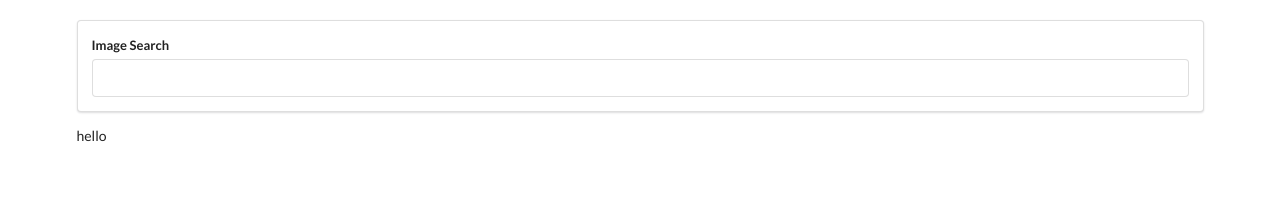
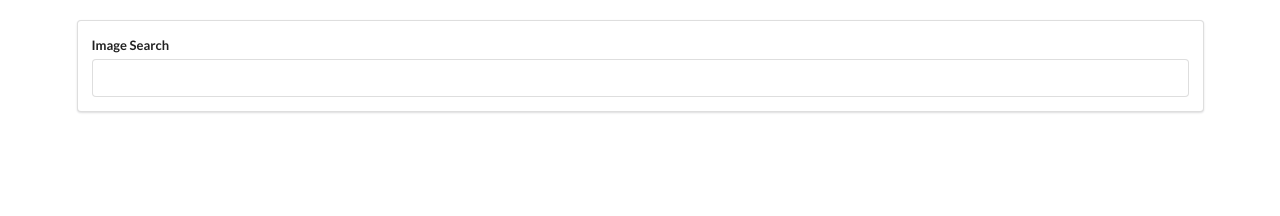
Before and after one commit to antdevelopment1/fundamentals, a React (Create React App) app in the folder class_based_compponents/pic/: page / in a window 1280 px wide. Shown: the top 216 px of the page. Built offline with nearby package versions, Linux system fonts and the light colour scheme.

Commit message:
Adds css styles for images and pulls out logic from image list and moves it to image card

```diff
--- /dev/null
+++ b/class_based_compponents/pic/src/components/ImageCard.js
@@ -0,0 +1,16 @@
+import React from 'react';
+
+class ImageCard extends React.Component {
+    render() {
+        return (
+            <div>
+                <img
+                    alt={this.props.image.description}
+                    src={this.props.image.urls.regular}
+                />
+            </div>
+        )
+    }
+}
+
+export default ImageCard;
--- /dev/null
+++ b/class_based_compponents/pic/src/components/ImageList.css
@@ -0,0 +1,13 @@
+.image-list {
+    display: grid;
+    grid-template-columns: repeat(auto-fill, minmax(250px, 1fr));
+    grid-gap: 10px;
+    grid-auto-rows: 150px;
+    /* outline: 1px solid red; */
+}
+
+.image-list img {
+    width: 250px;
+    grid-row-end: span 2;
+    /* height: 250px; */
+}
--- a/class_based_compponents/pic/src/components/ImageList.js
+++ b/class_based_compponents/pic/src/components/ImageList.js
@@ -1,19 +1,20 @@
+import './ImageList.css'
 import React from 'react';
+import ImageCard from './ImageCard';
 // import ReactDOM from 'react-dom';
 
 const ImageList = (props) => {
     // We pluck out the values we want from image such as description id and urls so we dont have repeat ourselves inside our return for our map function
-    const images = props.images.map(({description, id, urls}) => {
+    const images = props.images.map(image => {
         // We should put the key in the element that we are returning from a list of records so if we were wrapped in a div we would put the key in the outer most div
         // Adding the alt tag and using the description from the image will get rid pf the alt warning in dev tools
-        return <img alt={description} key={id} src={urls.regular}/>
+        return <ImageCard key={image.id} image={image}/>
         // console.log(description, id, urls)
     })
     // console.log(images);
     return (
-        <div>
+        <div className="image-list">
             {images}
-            hello
         </div>
     )
 }
```
